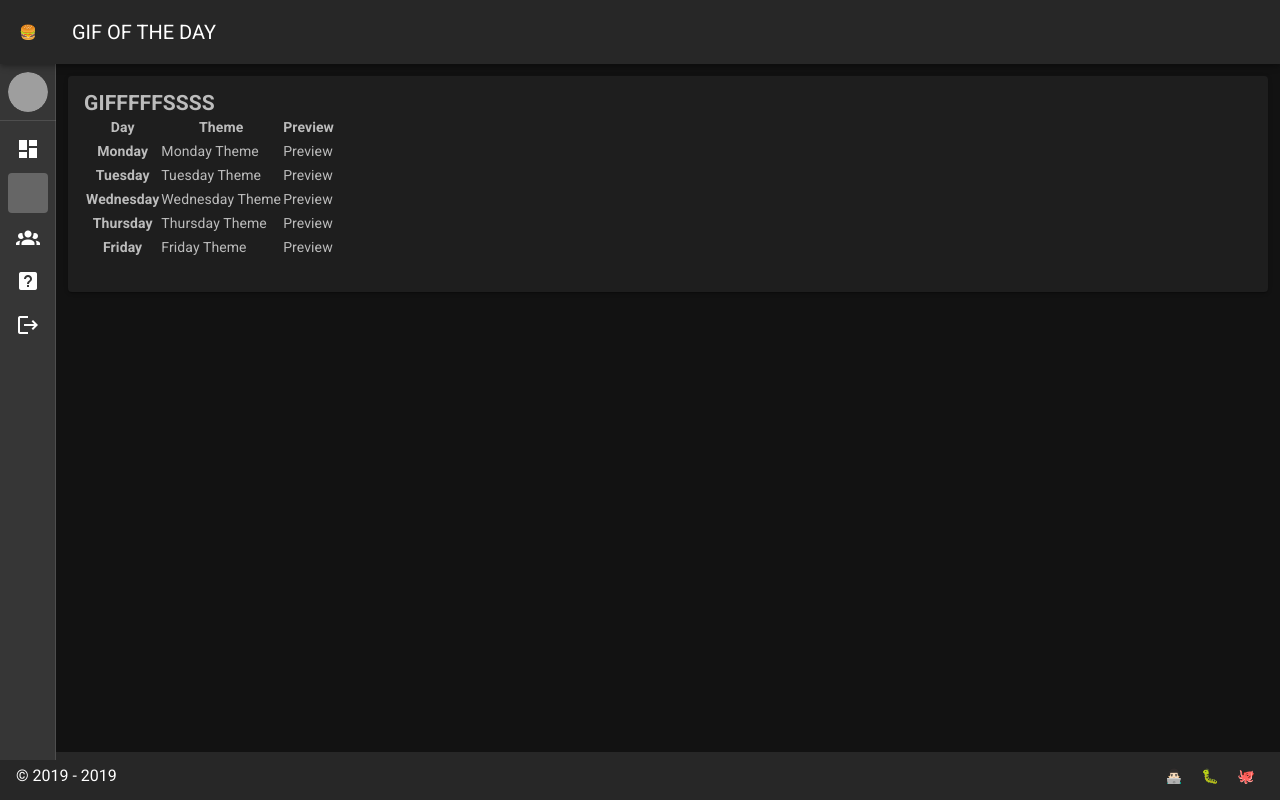
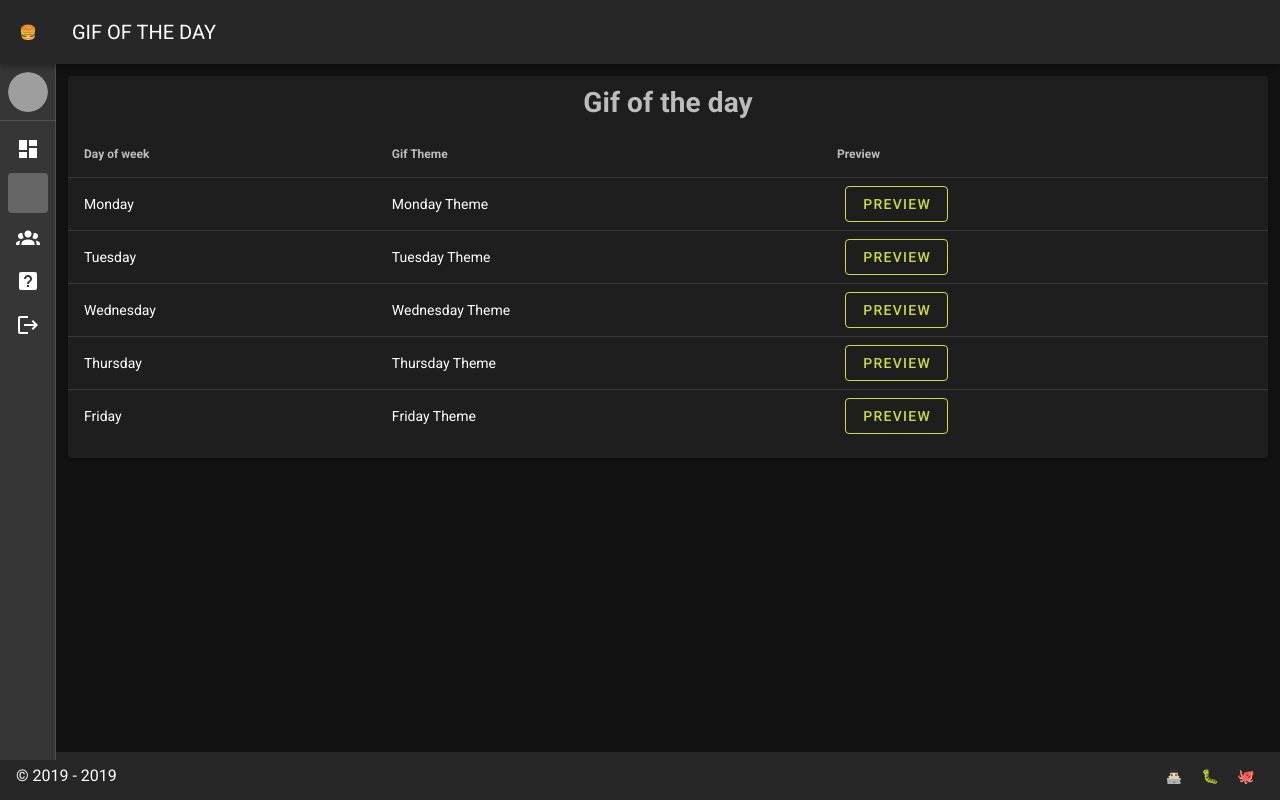
Before and after one commit to ytvnr/gif-of-the-day, a Vue app in the folder front/: page /#/gifs in a window 1280 px wide. Built offline with nearby package versions, Linux system fonts and the light colour scheme; no server answers; grey boxes are pictures that could not be loaded; some icons are missing; what vuefire would draw is missing.

Commit message:
feat: use vuetify editable table

```diff
--- a/front/src/views/Gifs.vue
+++ b/front/src/views/Gifs.vue
@@ -4,47 +4,46 @@
       <v-card>
         <v-card-text>
           <div class="gifs">
-            <h2>GIFFFFFSSSS</h2>
-            <div class="table-container">
-              <table class="table is-bordered is-striped is-narrow is-hoverable">
-                <thead>
-                  <tr>
-                    <th>Day</th>
-                    <th>Theme</th>
-                    <th>Preview</th>
-                  </tr>
-                </thead>
-                <tbody>
-                  <tr>
-                    <th>Monday</th>
-                    <td>Monday Theme</td>
-                    <td>Preview</td>
-                  </tr>
-                  <tr>
-                    <th>Tuesday</th>
-                    <td>Tuesday Theme</td>
-                    <td>Preview</td>
-                  </tr>
-                  <tr>
-                    <th>Wednesday</th>
-                    <td>Wednesday Theme</td>
-                    <td>Preview</td>
-                  </tr>
-                  <tr>
-                    <th>Thursday</th>
-                    <td>Thursday Theme</td>
-                    <td>Preview</td>
-                  </tr>
-                  <tr>
-                    <th>Friday</th>
-                    <td>Friday Theme</td>
-                    <td>Preview</td>
-                  </tr>
-                </tbody>
-              </table>
-            </div>
+            <h1 class="gifs-title">Gif of the day</h1>
           </div>
         </v-card-text>
+        <v-data-table
+                :headers="headers"
+                :items="gifs"
+                :disable-filtering="true"
+                :disable-pagination="true"
+                :disable-sort="true"
+                :hide-default-footer="true"
+        >
+          <template v-slot:item.theme="props">
+            <v-edit-dialog
+                    :return-value.sync="props.item.theme"
+                    large
+                    persistent
+                    @save="save"
+                    @cancel="cancel"
+                    @open="open"
+                    @close="close"
+            >
+              <div>{{ props.item.theme }}</div>
+              <template v-slot:input>
+                <div class="mt-4 title">Update Theme</div>
+              </template>
+              <template v-slot:input>
+                <v-text-field
+                        v-model="props.item.theme"
+                        label="Edit"
+                        single-line
+                        counter
+                        autofocus
+                ></v-text-field>
+              </template>
+            </v-edit-dialog>
+          </template>
+          <template v-slot:item.preview>
+            <v-btn class="ma-2" outlined color="lime">Preview</v-btn>
+          </template>
+        </v-data-table>
         <v-card-actions></v-card-actions>
       </v-card>
     </v-col>
@@ -58,6 +57,69 @@
 export default {
   name: 'gifs',
   components: {
+  },
+  data() {
+    return {
+      disableFiltering: true,
+      pagination: {},
+      headers: [
+        {
+          text: 'Day of week',
+          align: 'left',
+          sortable: false,
+          value: 'day',
+        },
+        { text: 'Gif Theme', value: 'theme' },
+        { text: 'Preview', value: 'preview' }
+      ],
+      gifs: [
+        {
+          day: 'Monday',
+          theme: 'Monday Theme',
+          preview: 'Preview',
+        },
+        {
+          day: 'Tuesday',
+          theme: 'Tuesday Theme',
+          preview: 'Preview',
+        },
+        {
+          day: 'Wednesday',
+          theme: 'Wednesday Theme',
+          preview: 'Preview',
+        },
+        {
+          day: 'Thursday',
+          theme: 'Thursday Theme',
+          preview: 'Preview',
+        },
+        {
+          day: 'Friday',
+          theme: 'Friday Theme',
+          preview: 'Preview',
+        },
+      ]
+    };
+  },
+  methods: {
+    save() {
+      console.log('Dialog saved');
+    },
+    cancel() {
+      console.log('Dialog cancelled');
+    },
+    open() {
+      console.log('Dialog opened');
+    },
+    close() {
+      console.log('Dialog closed');
+    }
   }
 }
 </script>
+
+<style lang="scss">
+  .gifs-title {
+    text-align: center;
+  }
+</style>
```
Also changed, not shown: 1 other file (tests, documents, lock files or other folders).
